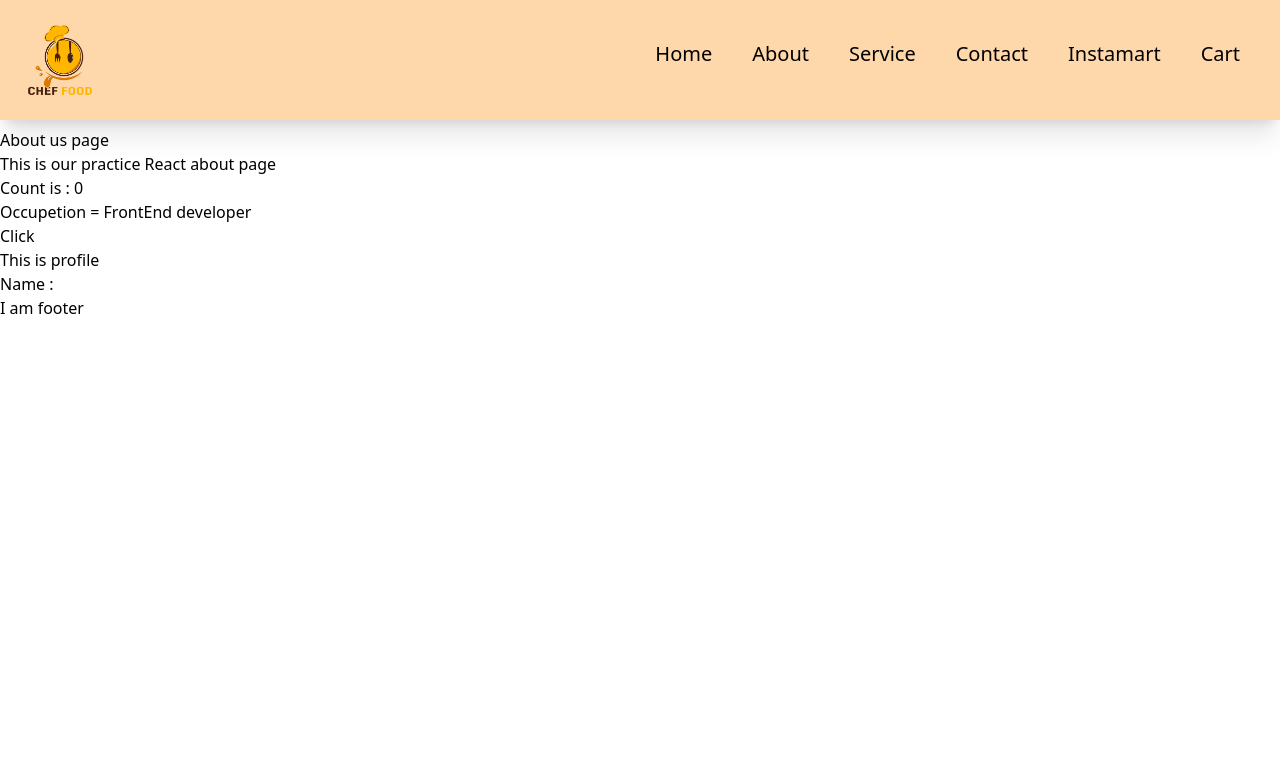
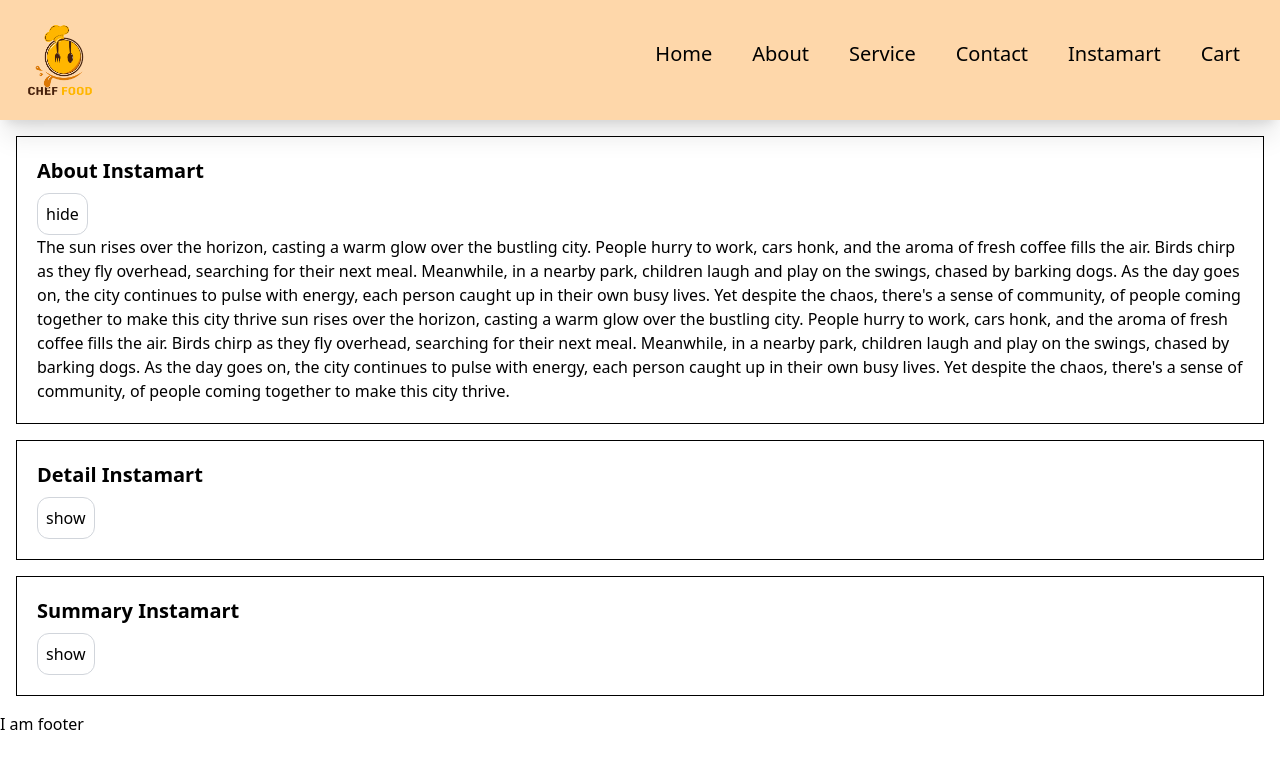
Before and after one commit to Manoj98Gopal/ReactPractice, a React (Vite) app in the folder project/: page /about in a window 1280 px wide. Shown: the top 768 px of the page. Built offline with nearby package versions, Linux system fonts and the light colour scheme.

Commit message:
Accordian created

```diff
--- a/project/src/components/pages/About.js
+++ b/project/src/components/pages/About.js
@@ -1,50 +1,62 @@
-import React from "react";
-import { Outlet } from "react-router-dom";
-import Profile from "./Profile";
+import React, { useState } from "react";
 
-class About extends React.Component {
-  constructor(props) {
-    super(props);
-    console.log(" parent  constractor");
+const Section = ({ title, discription, visible, setVisible }) => {
+  return (
+    <>
+      <div className="border border-black p-5 m-4">
+        <h1 className="text-xl font-bold mb-2">{title}</h1>
+        {visible ? (
+          <button
+            className="border border-gray-300 p-2 rounded-xl"
+            onClick={() => setVisible(false)}
+          >
+            hide
+          </button>
+        ) : (
+          <button
+            className="border border-gray-300 p-2 rounded-xl"
+            onClick={() => setVisible(true)}
+          >
+            show
+          </button>
+        )}
 
-    this.state = {
-      count: 0,
-      occupetion: "FrontEnd developer",
-    };
-  }
+        <h2>{visible && discription}</h2>
+      </div>
+    </>
+  );
+};
 
-  componentDidMount() {
-    console.log("parent component did mount ");
-  }
+function About() {
+  const [visible, setVisible] = useState("about");
 
-  componentDidUpdate() {
-    console.log("parent didUpdate");
-  }
+  const data =
+    "The sun rises over the horizon, casting a warm glow over the bustling city. People hurry to work, cars honk, and the aroma of fresh coffee fills the air. Birds chirp as they fly overhead, searching for their next meal. Meanwhile, in a nearby park, children laugh and play on the swings, chased by barking dogs. As the day goes on, the city continues to pulse with energy, each person caught up in their own busy lives. Yet despite the chaos, there's a sense of community, of people coming together to make this city thrive sun rises over the horizon, casting a warm glow over the bustling city. People hurry to work, cars honk, and the aroma of fresh coffee fills the air. Birds chirp as they fly overhead, searching for their next meal. Meanwhile, in a nearby park, children laugh and play on the swings, chased by barking dogs. As the day goes on, the city continues to pulse with energy, each person caught up in their own busy lives. Yet despite the chaos, there's a sense of community, of people coming together to make this city thrive.";
 
-  render() {
-    console.log(" parent  render method");
+  return (
+    <>
+      <Section
+        title="About Instamart"
+        discription={data}
+        visible={"about" === visible}
+        setVisible={() => setVisible("about")}
+      />
+      <Section
+        title="Detail Instamart"
+        discription={data}
+        visible={"detail" === visible}
+        setVisible={() => setVisible("detail")}
 
-    return (
-      <div>
-        <h1>About us page</h1>
-        <h3>This is our practice React about page</h3>
-        <h4>Count is : {this.state.count}</h4>
-        <h4> Occupetion = {this.state.occupetion}</h4>
-        <button
-          onClick={() => {
-            this.setState({
-              count: this.state.count + 1,
-              occupetion: "Fullstack developer",
-            });
-          }}
-        >
-          Click
-        </button>
-        <Profile name="Manoj Gopal" occupetion={this.state.occupetion} />
+      />
+      <Section
+        title="Summary Instamart"
+        discription={data}
+        visible={"summary" === visible}
+        setVisible={() => setVisible("summary")}
 
-      </div>
-    );
-  }
+      />
+    </>
+  );
 }
 
 export default About;
```
